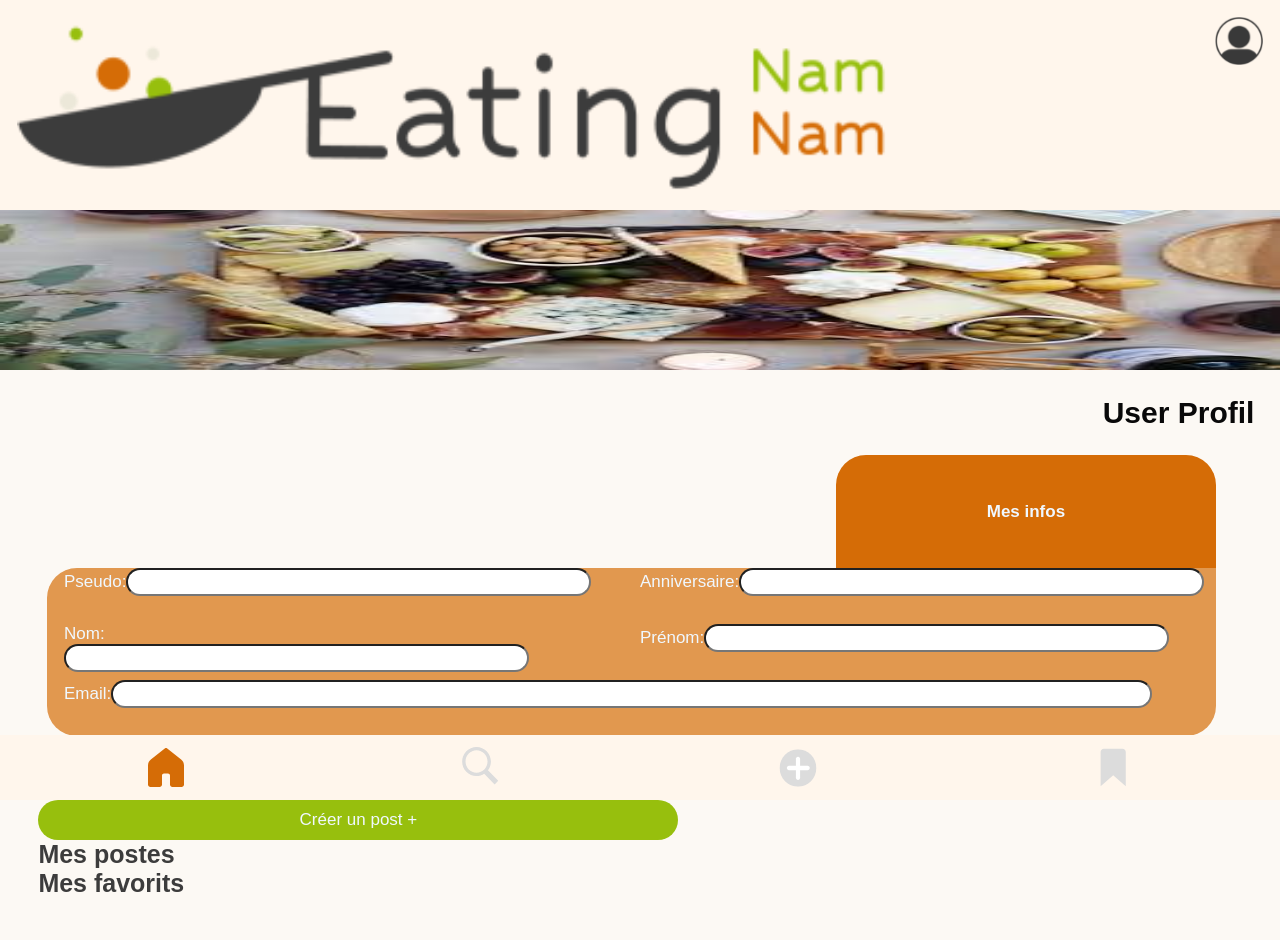
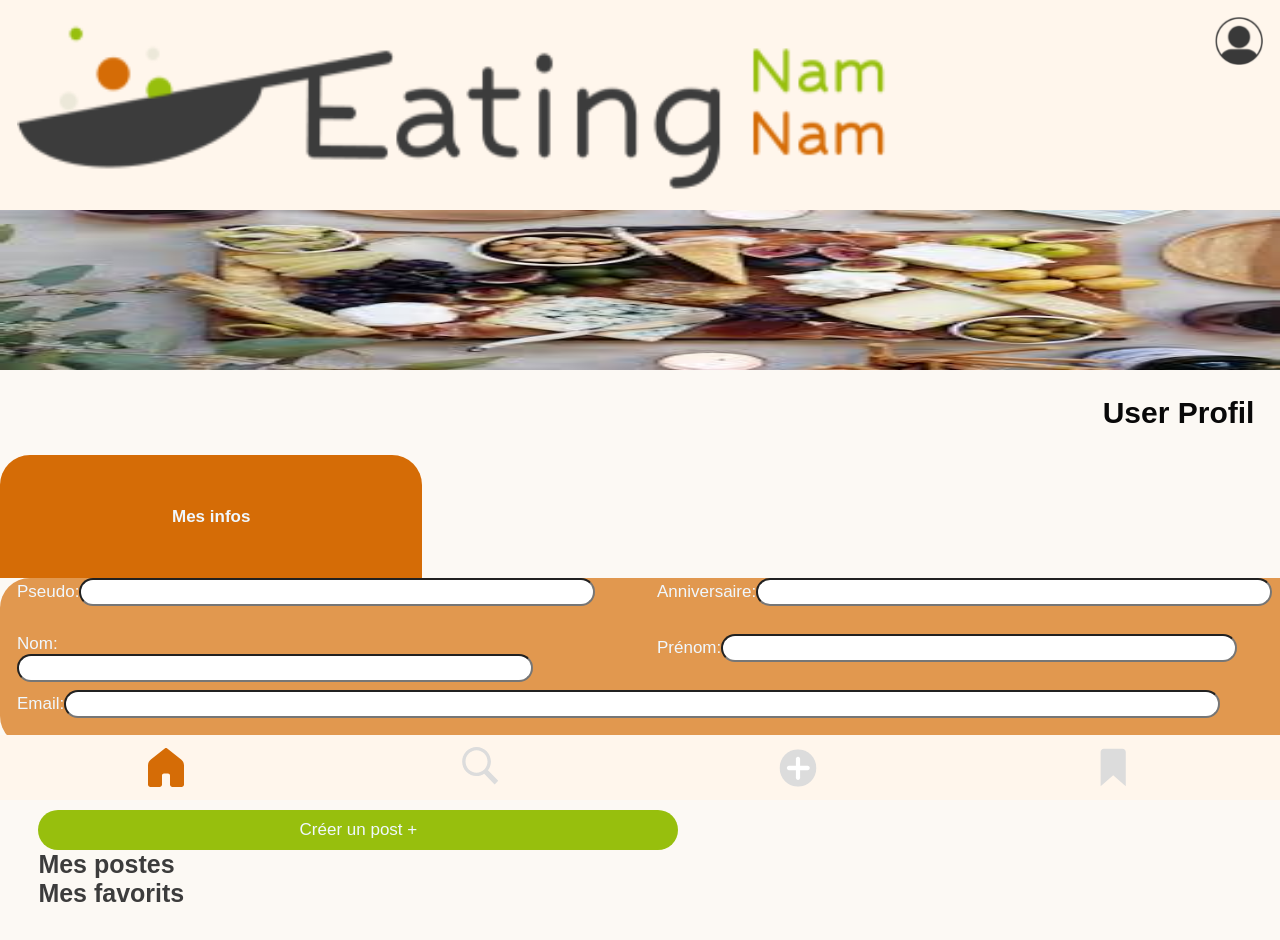
Before and after one commit to WildCodeSchool/0923-lille-JS-eatingnamnam, a React (Vite) app in the folder frontend/: page /profile in a window 1280 px wide. Shown: the top 940 px of the page. Built offline with nearby package versions, Linux system fonts and the light colour scheme; a web font is replaced by a local one.

Commit message:
Update UserProfil.jsx

```diff
--- a/frontend/src/pages/UserProfil/UserProfil.jsx
+++ b/frontend/src/pages/UserProfil/UserProfil.jsx
@@ -9,11 +9,11 @@ function UserProfil() {
         alt="a magnifying glass icon"
       />
       <h1 className="UserProfil__name">User Profil</h1>
-      <section className="test">
+      <section className="Userprofil__form">
         <h4 className="UserProfil__myInfo">Mes infos</h4>
 
         <form className="UserProfil__info" action="#" method="post">
-          <div className="UserProfil__pseudo">
+          <section className="UserProfil__pseudo">
             <label className="" htmlFor="pseudo">
               Pseudo:
               <input
@@ -22,46 +22,51 @@ function UserProfil() {
                 type="text"
               />
             </label>
-          </div>
+          </section>
 
-          <div className="UserProfil__anniversaire">
+          <section className="UserProfil__anniversaire">
             <label className="" htmlFor="anniversaire">
               Anniversaire:
-            </label>
               <input
                 id="anniversaire"
                 className="UserProfil__anniversaire__input"
                 type="text"
               />
-          </div>
-          <div className="UserProfil__nom">
+            </label>
+          </section>
+          <section className="UserProfil__nom">
             <label className="testLabel" htmlFor="nom">
               Nom:
               <input id="nom" className="UserProfil__nom__input" type="text" />
             </label>
-          </div>
-          <div className="UserProfil__prenom">
+          </section>
+          <section className="UserProfil__prenom">
             <label className="" htmlFor="prenom">
               Prénom:
-            </label>
               <input
                 id="prenom"
                 className="UserProfil__prenom__input"
                 type="text"
               />
-          </div>
-          <div className="UserProfil__mail">
+            </label>
+          </section>
+          <section className="UserProfil__mail">
             <label className="" htmlFor="email">
               Email:
+              <input
+                id="email"
+                className="UserProfil__mail__input"
+                type="text"
+              />
             </label>
-            <input id="email" className="UserProfil__mail__input" type="text" />
-          </div>
+          </section>
         </form>
       </section>
       <button className="UserProfil__button__post" type="button">
         Créer un post +
       </button>
       <h1 className="UserProfil__post__fav">Mes postes</h1>
+
       <h1 className="UserProfil__post__fav">Mes favorits</h1>
     </>
   );
```
Lines whose indentation alone changed are shown as unchanged.
